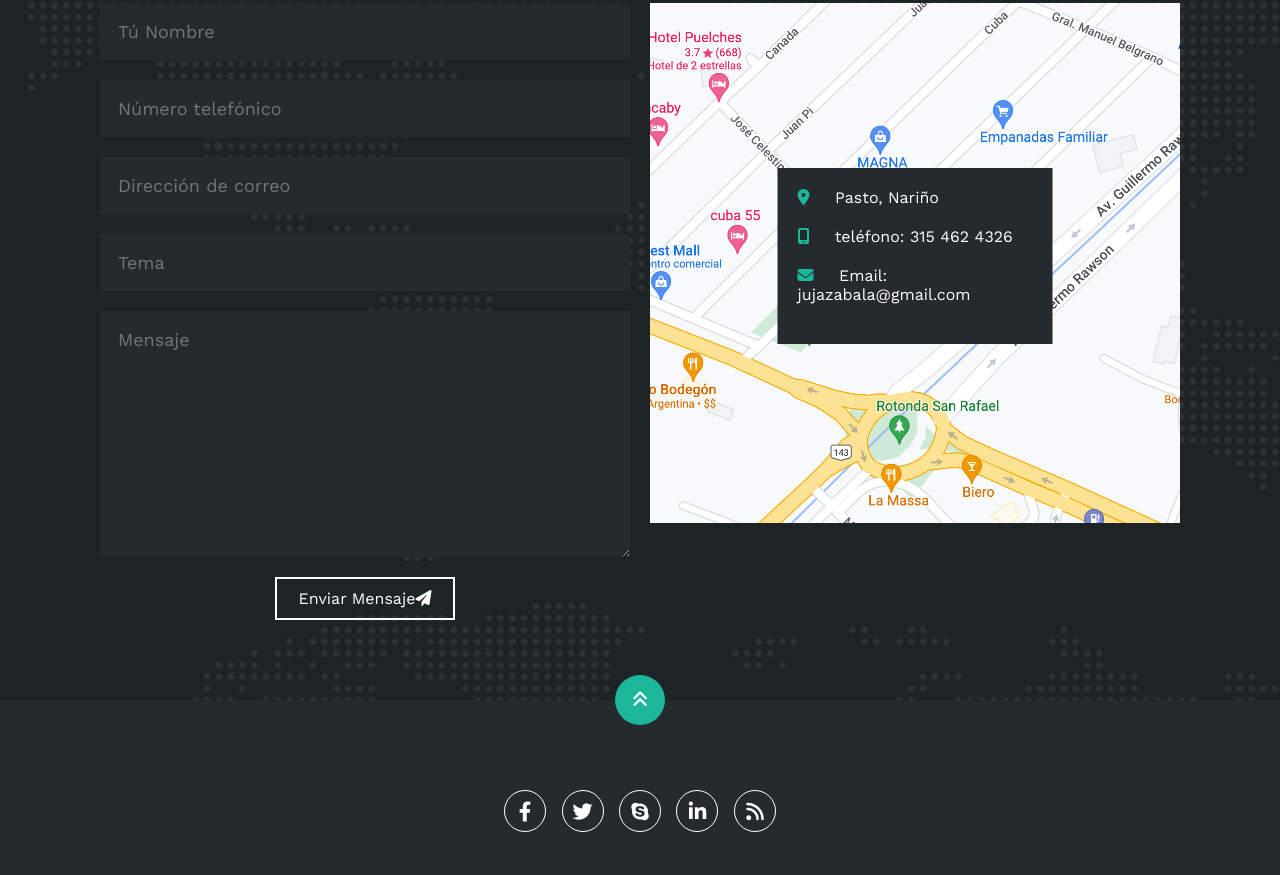
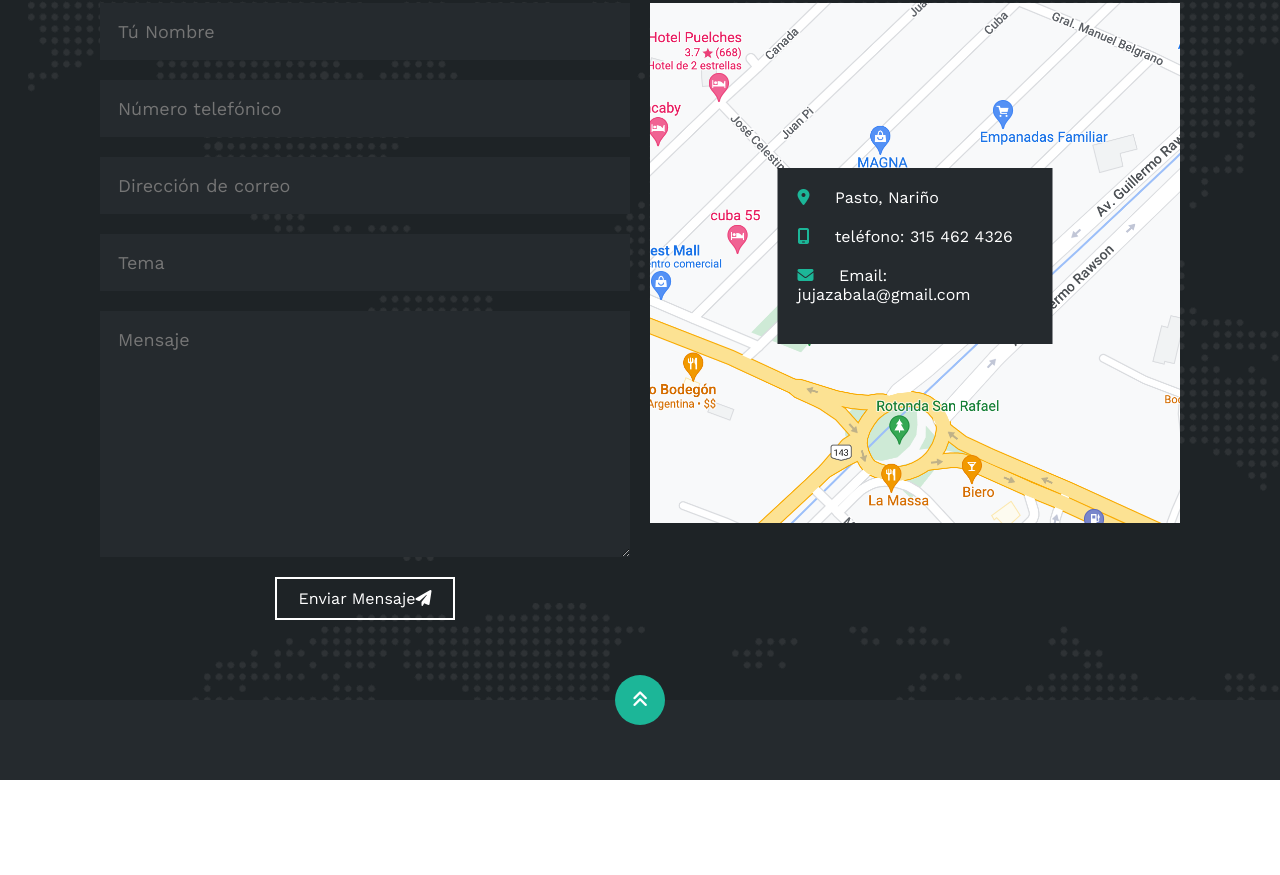
Before and after one commit to JacoboZabala/Portfolio, a plain HTML site: page index.html in a window 1280 px wide. Shown: the part 3760-4635 px from the top of the page. After the commit the page ends 4540 px from the top, so only its background shows below. Drawn offline with nearby package versions, Linux system fonts and the light colour scheme.

Commit message:
portfolio

```diff
--- a/index.html
+++ b/index.html
@@ -297,13 +297,7 @@
         <a href="#inicio" class="arriba">
             <i class="fa-solid fa-angles-up"></i>
         </a>
-        <div class="redes">
-            <a href="#"><i class="fa-brands fa-facebook-f"></i></a>
-            <a href="#"><i class="fa-brands fa-twitter"></i></a>
-            <a href="#"><i class="fa-brands fa-skype"></i></a>
-            <a href="#"><i class="fa-brands fa-linkedin-in"></i></a>
-            <a href="#"><i class="fa-solid fa-rss"></i></a>
-        </div>
+
     </footer>
 
     <script src="script.js"></script>
```
